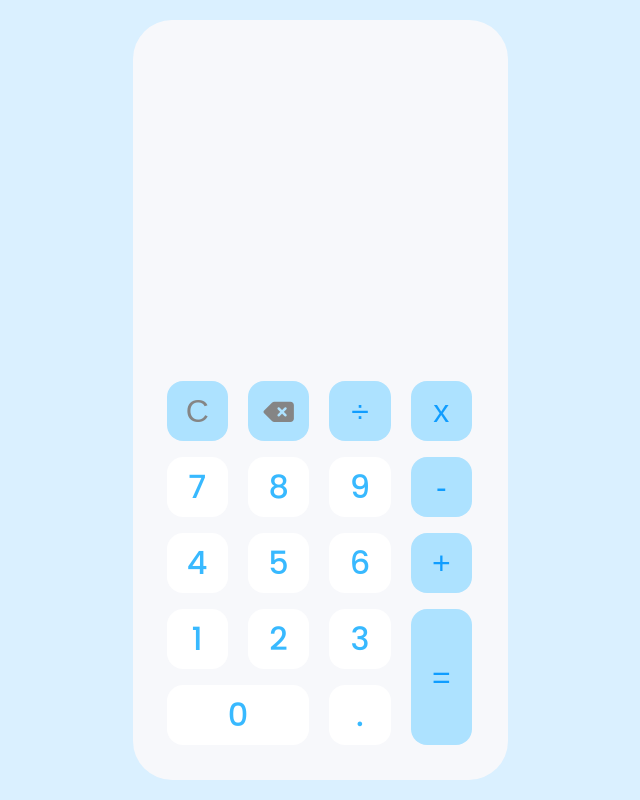
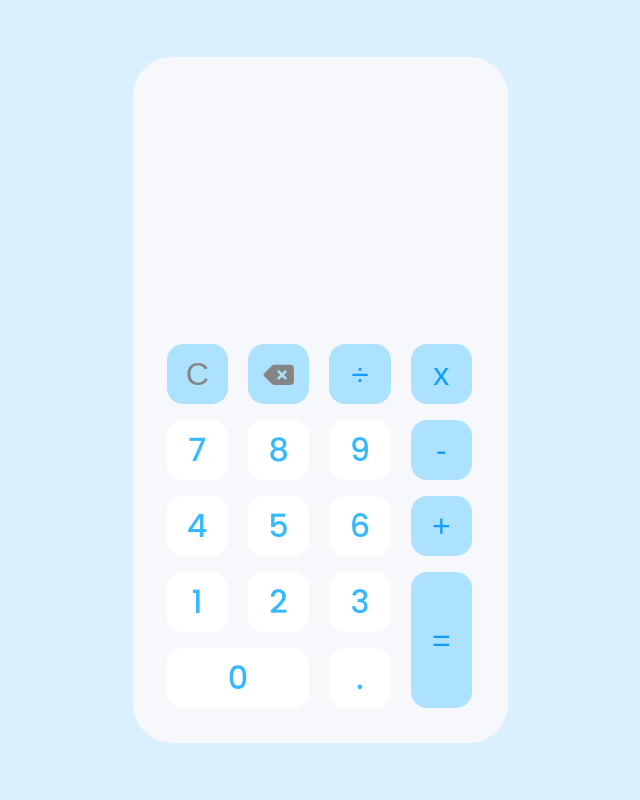
Before and after one commit to yasinkarax/Calculator, a website: page index.html in a window 1280 px wide. Shown: the whole page, without its empty margins (320-960 px from the left). Drawn offline with Linux system fonts and the light colour scheme.

Commit message:
container's height changed

```diff
--- a/assets/sass/main.sass
+++ b/assets/sass/main.sass
@@ -69,7 +69,7 @@ body
     backdrop-filter: blur(51px)
     border-radius: 39px
     padding: 35px 34px
-    height: 95vh
+    height: 686px
     max-width: 375px
     width: 375px
     display: flex
```
Also changed, not shown: assets/sass/main.css.
